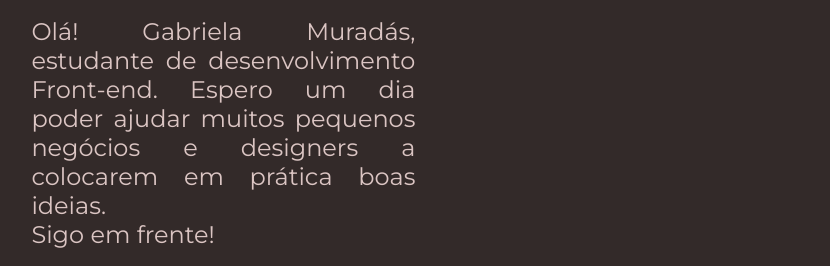
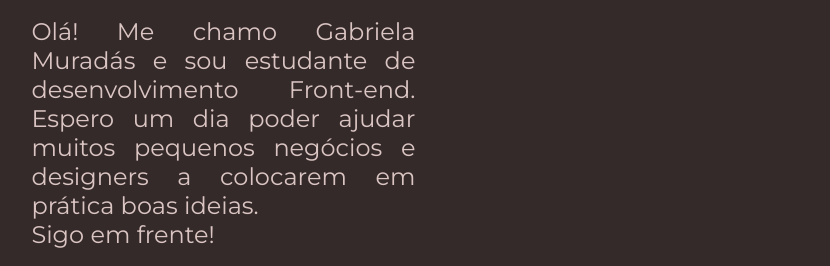
Before and after one commit to G-Muradas/desafio_HTML-CSS-3, a plain HTML site: page index.html in a window 1280 px wide. Shown: the part 404-670 px from the top of the page, without its empty margins (199-1029 px from the left). Drawn offline with nearby package versions, Linux system fonts and the light colour scheme.

Commit message:
Update index.html

```diff
--- a/index.html
+++ b/index.html
@@ -21,7 +21,7 @@
             <h1 class="apresentacao__conteudo__titulo">Eleve seu negócio digital a outro nível<strong
             class="titulo-destaque"> com um Front-end de qualidade!
             </strong></h1>
-            <p class="apresentacao__conteudo__texto">Olá! Gabriela Muradás, estudante de desenvolvimento
+            <p class="apresentacao__conteudo__texto">Olá! Me chamo Gabriela Muradás e sou estudante de desenvolvimento
             Front-end. Espero um dia poder ajudar muitos  pequenos negócios e designers a
             colocarem em prática boas ideias.
             <br>Sigo em frente!</p>
```
